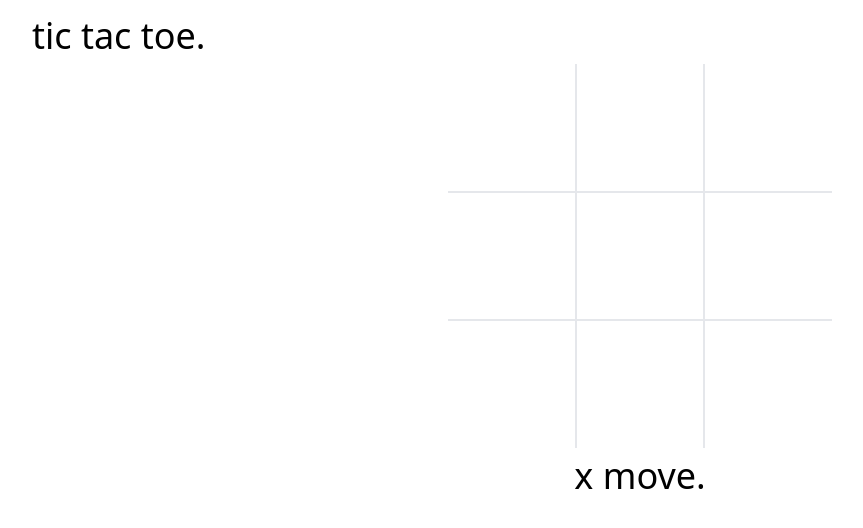
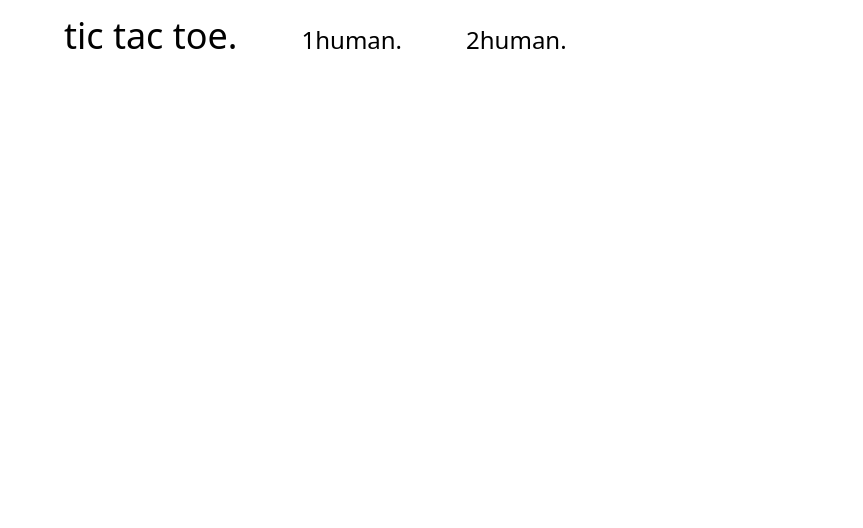
Before and after one commit to fractal-bootcamp/stevensebexen.tictactoe, a React (Vite) app: page / in a window 1280 px wide. Shown: the top 528 px of the page, without its empty margins (0-863 px from the left). Built offline with nearby package versions, Linux system fonts and the light colour scheme; what @michaelallenwarner/tailwind-grid-inner would draw is missing.

Commit message:
Made some stuff prettier, added 'AI'

```diff
--- a/src/App.tsx
+++ b/src/App.tsx
@@ -1,11 +1,37 @@
+import { useState } from 'react';
 import './App.css'
+import HeaderComponent from './components/HeaderComponent'
 import TicTacToeComponent from './components/TicTacToeComponent'
 
+export enum View {
+  HOME,
+  SOLO,
+  DUO
+}
+
+export enum AiDifficulty {
+  NONE,
+  EASY,
+  MEDIUM,
+  HARD
+}
+
 function App() {
+  const [view, setView] = useState<View>(View.HOME);
+  const [aiDifficulty, setAiDifficulty] = useState<AiDifficulty>(AiDifficulty.NONE);
+
+  function setGameMode(v: View, d?: AiDifficulty) {
+    if (v === view) return;
+    setView(v);
+    setAiDifficulty(d || AiDifficulty.NONE);
+  }
 
   return (
     <>
-      <TicTacToeComponent />
+      <div className='flex flex-col'>
+        <HeaderComponent setGameMode={setGameMode} />
+        { (view === View.SOLO || view === View.DUO) && <TicTacToeComponent aiDifficulty={aiDifficulty}/> }
+      </div>
     </>
   )
 }
--- /dev/null
+++ b/src/components/HeaderComponent.tsx
@@ -0,0 +1,37 @@
+import { AiDifficulty, View } from "../App"
+
+interface HeaderComponentProps {
+  setGameMode: (view: View, aiDifficulty?: AiDifficulty) => void
+}
+
+export default function HeaderComponent(props: HeaderComponentProps) {
+  return (
+    <div className='flex flex-row flex-none pt-4 pl-8 self-start items-end'>
+      <div className='px-8  hover:bg-purple-200 rounded-md transition-colors duration-200'
+        onClick = {() => props.setGameMode(View.HOME)}>
+        <p className='text-4xl select-none'>tic tac toe.</p>
+      </div>
+      <div className='relative group px-8'>
+        <p className='text-2xl select-none'>1human.</p>
+        <div className='text-xl flex flex-1 gap-2 flex-col absolute top-full left-0 opacity-0 group-hover:opacity-100 transition-opacity duration-200 w-full'>
+          <div className=''>
+            <p className='px-2 py-0.5 mt-1 hover:bg-purple-200 rounded-md transition-colors duration-200 select-none'
+              onClick={() => props.setGameMode(View.SOLO, AiDifficulty.EASY)}>easy.</p>
+          </div>
+          <div className=''>
+            <p className='px-2 py-0.5 hover:bg-purple-200 rounded-md transition-colors duration-200 select-none'
+              onClick={() => props.setGameMode(View.SOLO, AiDifficulty.MEDIUM)}>normal.</p>
+          </div>
+          <div className=''>
+            <p className='px-2 py-0.5 hover:bg-purple-200 rounded-md transition-colors duration-200 select-none'
+              onClick={() => props.setGameMode(View.SOLO, AiDifficulty.HARD)}>hard.</p>
+          </div>
+        </div>
+      </div>
+      <div className='px-8  hover:bg-purple-200 rounded-md transition-colors duration-200'
+        onClick = {() => props.setGameMode(View.DUO)}>
+        <p className='text-2xl select-none'>2human.</p>
+      </div>
+    </div>
+  )
+}
--- a/src/components/TicTacToeComponent.tsx
+++ b/src/components/TicTacToeComponent.tsx
@@ -1,7 +1,12 @@
 import { useState } from "react";
 import { Game, applyMove, createDefaultGame, getStateText } from "../tictactoe/game";
+import { TicTacToeTile } from "../tictactoe/board";
+import { AiDifficulty } from "../App";
 
-// Hacky
+interface TicTacToeComponentProps {
+  aiDifficulty: AiDifficulty
+}
+
 function getBorderStyle(index: number): string {
   const borderWidth = '1px';
 
@@ -19,26 +24,41 @@ function getBorderStyle(index: number): string {
   return borderStyle;
 }
 
-export default function TicTacToeComponent() {
+export default function TicTacToeComponent(props: TicTacToeComponentProps) {
   const [game, setGame] = useState<Game>(createDefaultGame());
+  const [aiPlayer, setAiPlayer] = useState<TicTacToeTile>('o');
+
+  function getAiMove(game: Game): number {
+    const possiblePositions = Array.from(Array(9).keys()).filter(i => game.board.cells[i] === '');
+    const result = possiblePositions[Math.floor(Math.random() * possiblePositions.length)];
+    return result;
+  }
+
   return (
-    <div className='flex flex-col gap-2 place-items-center h-screen'>
-      <div className='flex-none pt-4 pl-8 self-start'>
-        <p className='text-4xl select-none'>tic tac toe.</p>
-      </div>
+    <div className='flex flex-col gap-2 place-items-center'>
       <div className='flex flex-wrap h-96 w-96 flex-0'>
         {game.board.cells.map((cell, i) =>
           <div key={i}
           className='flex h-1/3 flex-none place-items-center place-content-center basis-1/3'
           style={{ borderWidth: getBorderStyle(i) }}
-          onClick={() => setGame(applyMove(game, i, game.turnPlayer))}>
+          onClick={() => {
+            if (props.aiDifficulty !== AiDifficulty.NONE && game.turnPlayer === aiPlayer) return;
+            const newGame = applyMove(game, i, game.turnPlayer);
+            setGame(newGame);
+            if (newGame === game) return;
+            console.log('YoO');
+            setGame(applyMove(newGame, getAiMove(newGame), aiPlayer));
+          }}>
             <p className='text-6xl select-none'>{cell}</p>
           </div>
         )}
       </div>
       <div className='flex-1'>
         <p className='text-4xl select-none text-center'>{getStateText(game)}</p>
-        {game.boardState.isEnded && <p className='text-2xl select-none cursor-pointer animate-restartGame text-center' onClick={() => setGame(createDefaultGame())}>click to restart.</p>}
+        {game.boardState.isEnded && <p className='text-2xl select-none cursor-pointer animate-restartGame text-center'
+          onClick={() => {
+            setGame(createDefaultGame());
+          }}>click to restart.</p>}
       </div>
     </div>
   );
```
